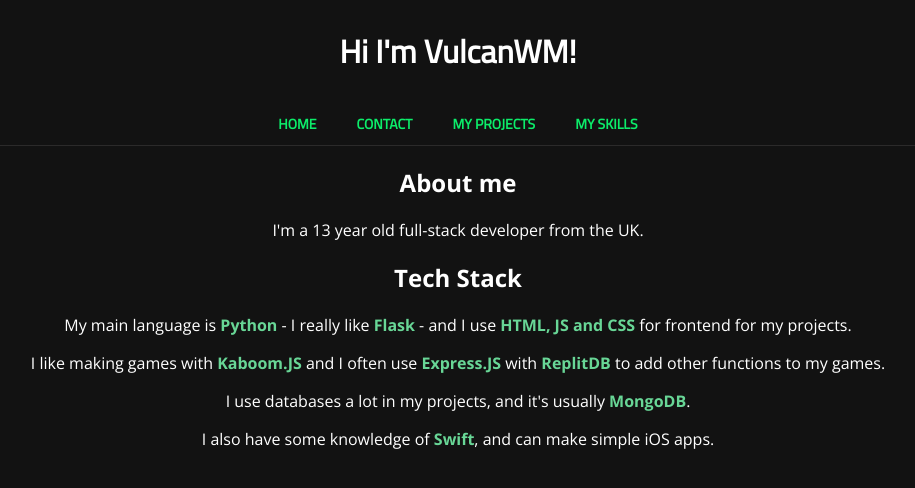
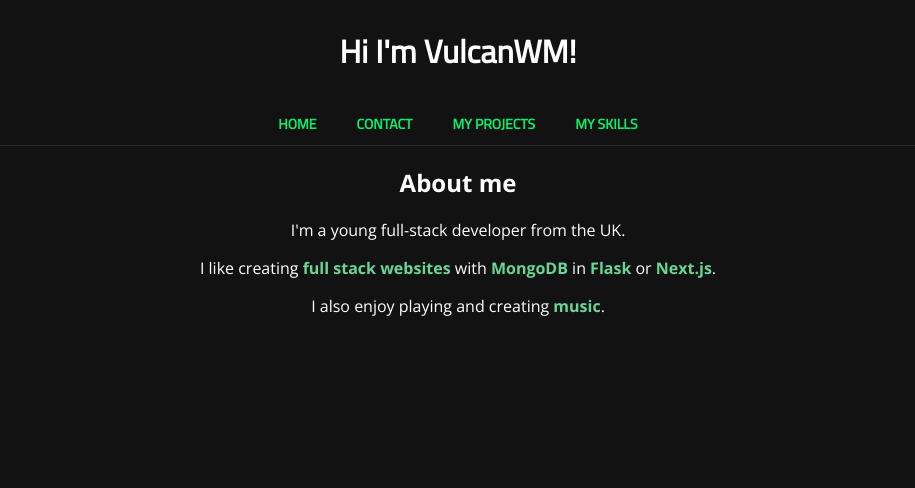
Before and after one commit to VulcanWM/vulcanwm, a Next.js app: page / in a window 1280 px wide. Shown: the top 488 px of the page, without its empty margins (182-1097 px from the left). Built offline with nearby package versions, Linux system fonts and the light colour scheme.

Commit message:
changed the about me

```diff
--- a/pages/index.jsx
+++ b/pages/index.jsx
@@ -5,12 +5,9 @@ export default function HomePage() {
     <Layout pageTitle="Home">
       <div id="about">
         <h2>About me</h2>
-        <p>I'm a 13 year old full-stack developer from the UK.</p>
-        <h2>Tech Stack</h2>
-        <p>My main language is <strong>Python</strong> - I really like <strong>Flask</strong> - and I use <strong>HTML, JS and CSS</strong> for frontend for my projects.</p>
-        <p>I like making games with <strong>Kaboom.JS</strong> and I often use <strong>Express.JS</strong> with <strong>ReplitDB</strong> to add other functions to my games.</p>
-        <p>I use databases a lot in my projects, and it's usually <strong>MongoDB</strong>.</p>
-        <p>I also have some knowledge of <strong>Swift</strong>, and can make simple iOS apps.</p>
+        <p>I'm a young full-stack developer from the UK.</p>
+        <p>I like creating <strong>full stack websites</strong> with <strong>MongoDB</strong> in <strong>Flask</strong> or <strong>Next.js</strong>.</p>
+        <p>I also enjoy playing and creating <strong>music</strong>.</p>
       </div>
     </Layout>
   );
--- a/styles/skills.module.css
+++ b/styles/skills.module.css
@@ -30,5 +30,5 @@
   border: 2px solid var(--light-background);
   border-radius: 15px;
   width: 100px;
-  margin: 5px;
+  margin: 7px;
 }
```
